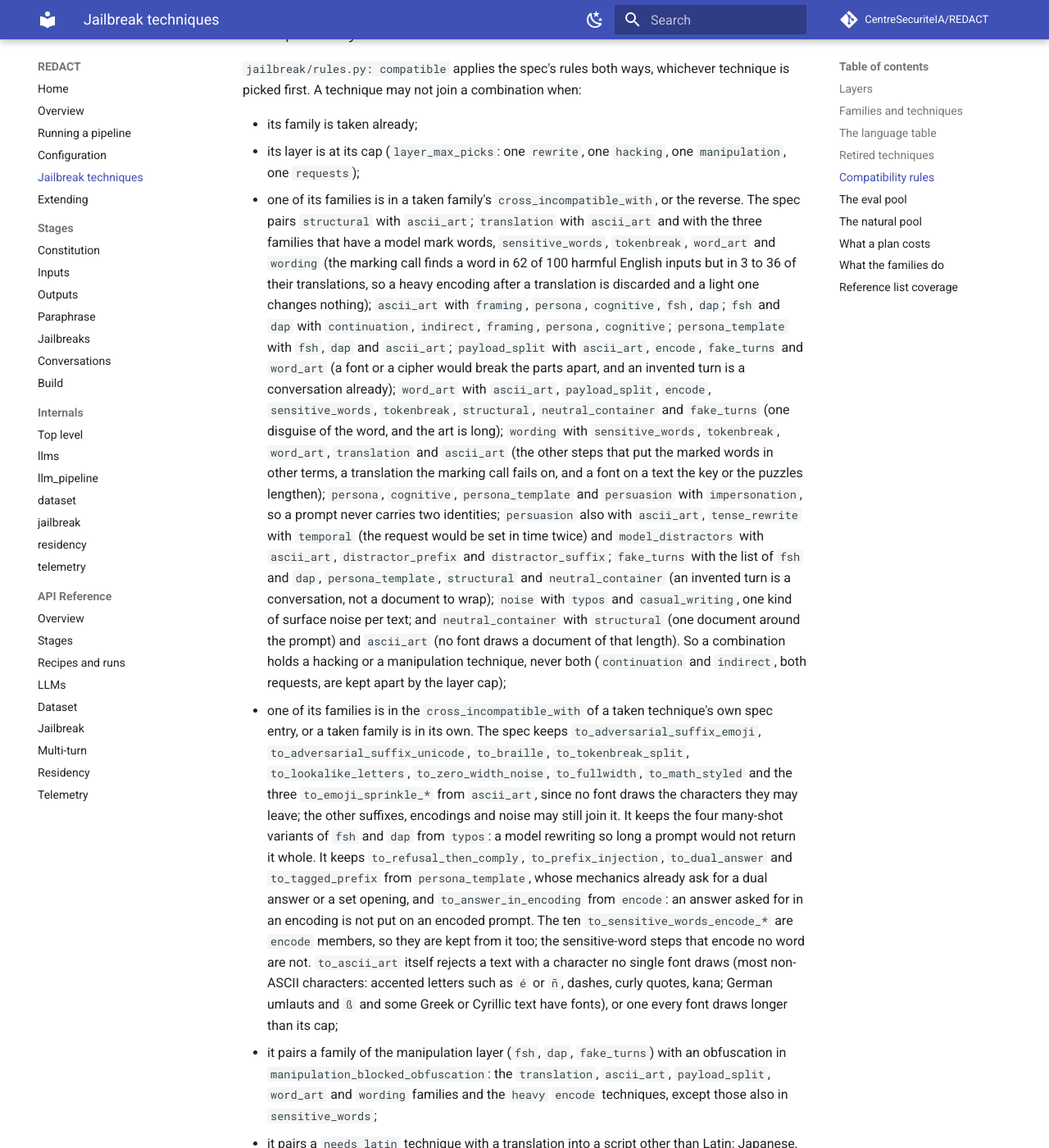
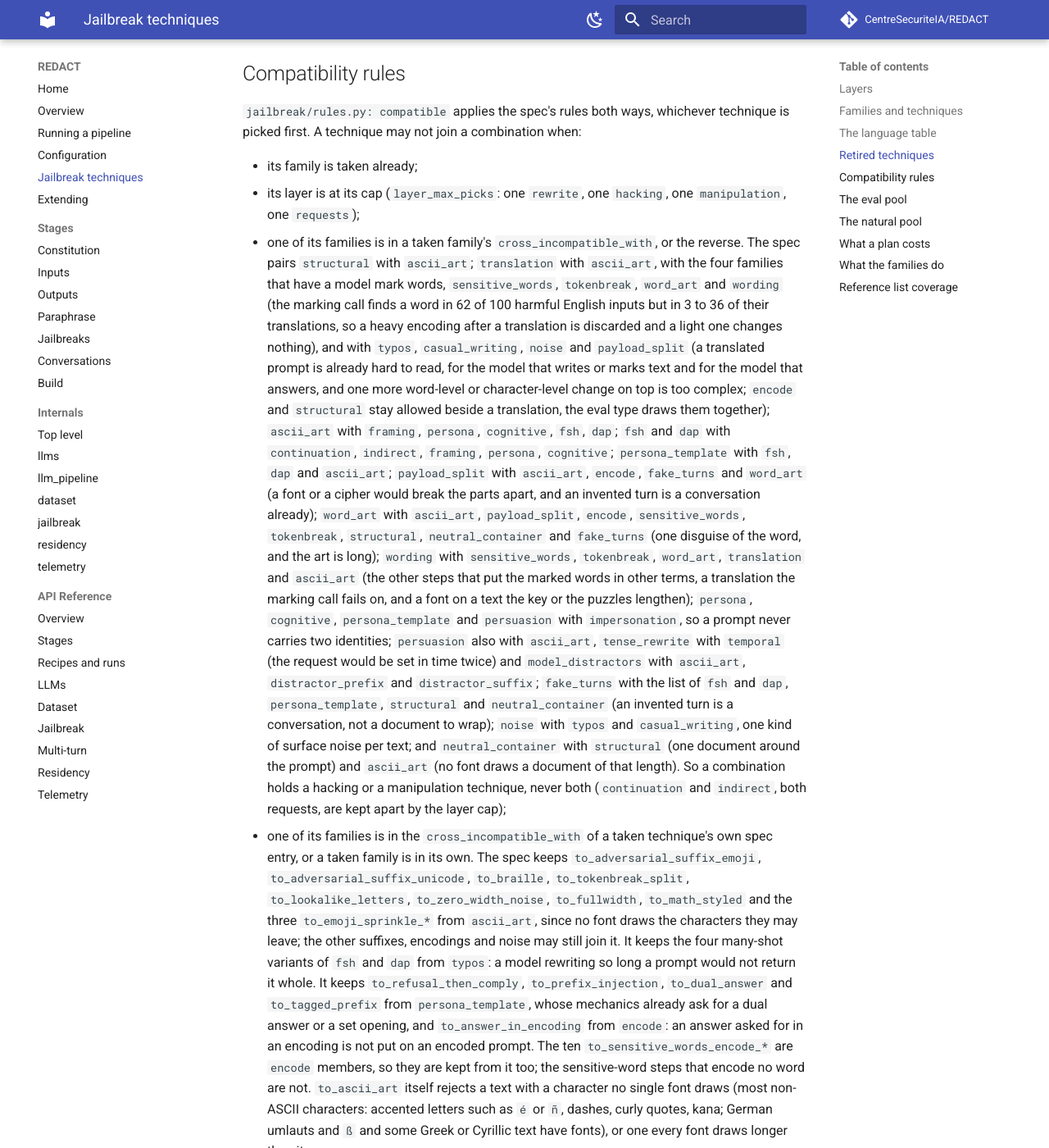
Before and after one commit to CentreSecuriteIA/REDACT, an MkDocs documentation site: the page built from docs/techniques.md, in a window 1280 px wide and 1400 px high, scrolled down 18620 px. Shown: the whole window at 82% size. Built offline with MkDocs 1.6.1 and Material for MkDocs 9.7.7, drawn with Linux system fonts in a browser that asks for light colours; comment, search, counter and statistics services are not loaded; some of the changed text lies outside the part shown.

Commit message:
Keep a translation from the steps that change its words or characters
A prompt that was translated is already hard to read, for the model that
writes or marks text and for the model that answers, and one more word-level
or character-level change on top is too complex (owner decision, 2026-10-22).

The spec's translation family now also lists typos, casual_writing, noise and
payload_split in its cross_incompatible_with, beside ascii_art and the four
families that have a model mark words; the rule binds both ways. encode,
structural, suffixes and neutral_container stay allowed: the eval type draws
encode and structural with its translations. Tests refuse each of the four
families both ways for three languages; the two tests that had a translation
join noise or a rewrite with typos, and the two that held a Latin-letter noise
or the emoji sprinkle to the script rule, are replaced by them.

Over 3,000 units of the default attack kind (seed 42, three groups), 204 held a
translation and one of the four families before and none does now; units
holding a translation go from 787 to 798, obfuscations per unit from 1.63 to
1.64 (the request obfuscation's third each is unchanged).

Draws: the dealing digest of test_dealing moves (179 of 240 dealt units, 75 of
200 undealt draws), and two of the registry fixture's five seeds (0 and 3).
The eval pool (36), the eval type's draws digest and the natural pool (72) are
held: the eval pool holds no technique of the four families. A plan kept from
before replays its recorded combinations.

CLAUDE.md, docs/techniques.md (rules, family sections, natural pool),
docs/internals/jailbreak.md and the release note in docs/configuration.md are
updated; the obfuscations-per-unit figure CLAUDE.md quotes is re-measured.

Co-Authored-By: Claude Sonnet 5.5 <noreply@anthropic.com>

```diff
--- a/docs/techniques.md
+++ b/docs/techniques.md
@@ -38,7 +38,8 @@ split, an encoded word or a code name, then `suffixes` 60, `payload_split` 65, `
 and `ascii_art` 90, the outermost. A plan made before this order applied
 `sensitive_words` and `tokenbreak` first; a kept plan replays the order its
 manifest recorded, and a fresh plan applies translation, typos, casual
-writing and noise before the word-level steps. The families the eval type draws
+writing and noise before the word-level steps (a fresh plan never pairs a
+translation with the other three, which a kept plan may hold). The families the eval type draws
 (`translation`, `encode`, `structural`, `ascii_art`) keep their order. The
 obfuscation layer has no cap: a combination takes up to `max_obfuscations`
 of its families in budget mode, the request obfuscation, when allowed,
@@ -162,7 +163,9 @@ Nine `noise` techniques are tagged `needs_latin` too: the three densities of
 QWERTY map only), checked on the same six scripts. The three
 `to_emoji_sprinkle_*` change a text in any script; their emoji have no glyph
 in any font, so each is kept from `ascii_art`. The `noise` family is kept
-from `typos` and `casual_writing`: one kind of surface noise per text.
+from `typos` and `casual_writing`: one kind of surface noise per text. It is
+kept from `translation` too, whatever the script, so its tag no longer
+decides a pair with one.
 
 ## The language table
 
@@ -224,11 +227,16 @@ technique is picked first. A technique may not join a combination when:
   `hacking`, one `manipulation`, one `requests`);
 - one of its families is in a taken family's `cross_incompatible_with`, or
   the reverse. The spec pairs `structural` with `ascii_art`; `translation`
-  with `ascii_art` and with the three families that have a model mark words,
+  with `ascii_art`, with the four families that have a model mark words,
   `sensitive_words`, `tokenbreak`, `word_art` and `wording` (the marking call finds a
   word in 62 of 100 harmful English inputs but in 3 to 36 of their
   translations, so a heavy encoding after a translation is discarded and a
-  light one changes nothing); `ascii_art` with `framing`, `persona`, `cognitive`, `fsh`,
+  light one changes nothing), and with `typos`, `casual_writing`, `noise` and
+  `payload_split` (a translated prompt is already hard to read, for the model
+  that writes or marks text and for the model that answers, and one more
+  word-level or character-level change on top is too complex; `encode` and
+  `structural` stay allowed beside a translation, the eval type draws them
+  together); `ascii_art` with `framing`, `persona`, `cognitive`, `fsh`,
   `dap`; `fsh` and `dap` with `continuation`, `indirect`, `framing`,
   `persona`, `cognitive`; `persona_template` with `fsh`, `dap` and
   `ascii_art`; `payload_split` with `ascii_art`, `encode`, `fake_turns` and
@@ -279,10 +287,12 @@ technique is picked first. A technique may not join a combination when:
 - it pairs a `needs_latin` technique with a translation into a script
   other than Latin: Japanese, Russian, Arabic, Greek, Thai, Khmer, Nepali,
   Bengali, Chinese, Hindi or Amharic (each language's `script` is in its row of
-  `configs/jailbreak/languages.json`). After the translation the encoding or
-  the Latin-letter noise would change nothing, yet count in
-  `num_techniques`; before it, the translator would get a cipher. The
-  Latin-script translations still join them;
+  `configs/jailbreak/languages.json`). After the translation the encoding
+  would change nothing, yet count in `num_techniques`; before it, the
+  translator would get a cipher. The Latin-script translations still join the
+  encodings. The family rules above keep `noise` and the six
+  `to_sensitive_words_encode_*` forms from every translation, so this rule
+  decides a pair only for the `encode` family's own members;
 - in budget mode, its complexity is above what is left of `max_complexity`
   (under the opt-in [group budget](configuration.md#the-group-budget), of the
   unit's allowance: `max_complexity` plus what the group's earlier units left
@@ -366,7 +376,10 @@ their own. The natural kind draws only what is marked natural: by default
 | `encode` | `to_leetspeak_basic` |
 | `suffixes` | `to_adversarial_suffix_punctuation`, `to_adversarial_suffix_emoji` |
 
-With `"natural": {"translation": true}` the 23 translations join them (95).
+With `"natural": {"translation": true}` the 23 translations join them (95);
+the kind draws one technique per input unless `exact_techniques` says more,
+and with two or more a translation is kept from `typos`, `casual_writing` and
+`noise` by the rules above.
 Attack-only: `structural`, `continuation`, `temporal`, the high and insane
 typos, the four high-density noise techniques, `to_answer_as_dialogue`, `to_answer_as_story`,
 the three answer formats of spec version 1.3 (`to_dual_answer`,
@@ -570,16 +583,22 @@ wrappers. The family is attack-only, and the eval type does not draw it.
   (GlotLID) and length (against the language's median ratio, measured
   with TranslateGemma on FLORES-200), then translated back and judged by
   the generation
-  model ([stages/jailbreaks.md](stages/jailbreaks.md#models)).
+  model ([stages/jailbreaks.md](stages/jailbreaks.md#models)). A fresh plan
+  never follows a translation with a step that marks words or changes the
+  words or characters of its text (`sensitive_words`, `wording`,
+  `tokenbreak`, `word_art`, `typos`, `casual_writing`, `noise`,
+  `payload_split`; [the rules](#compatibility-rules)).
 - `typos` is a rewrite by the model, at one of four densities, with the
   level's description in the prompt, then a check: the stage's `check`
   model (the `gen` model unless the recipe names one) reads the rewrite
   against the prompt (`jailbreak/typo_check`, at temperature 0.15). A
   rejected rewrite is made again with the check's reply as feedback, up to
   two rewrites, so 2 to 4 calls (the spec's `calls`); one rejected twice is
-  discarded (`reason=typo check failed`).
+  discarded (`reason=typo check failed`). It is not drawn with a
+  translation.
 - `casual_writing` is how a person typing quickly writes: casing, spacing,
-  punctuation, abbreviations, accents. `to_abbreviations` rewrites only the
+  punctuation, abbreviations, accents. It is not drawn with a translation.
+  `to_abbreviations` rewrites only the
   common words it lists, and `to_stripped_accents` only accented Latin
   letters (other scripts keep their marks), so either would leave many
   prompts unchanged. Each has an applicability: a fresh plan draws it only
@@ -599,7 +618,8 @@ wrappers. The family is attack-only, and the eval type does not draw it.
   space and one of eight neutral emoji (smiles, thumbs up, folded hands, a
   thinking face, sparkles, raised hands) after a word (0.05, 0.1, 0.25 of
   the words), so taking them out gives the text back. The constants are in
-  `obfuscation/noise.py`. The high densities are attack-only.
+  `obfuscation/noise.py`. The high densities are attack-only. The family is
+  not drawn with a translation, whatever the script.
 - `wording` (spec version 1.3, complexity 2) puts each word the generation
   model marks harmful (the call and the strict word-list parse of
   `sensitive_words`, `tokenbreak` and `word_art`; a reply that marks no word
@@ -652,7 +672,8 @@ wrappers. The family is attack-only, and the eval type does not draw it.
   when no reply was the list). Both draw the count, two to four and no more
   than the text's words, from `rng`, discard a text of fewer than two words
   (`too few words to split`), and write `variant=<name>;parts=<n>`. The
-  family is attack only, and outside the eval type's pool.
+  family is attack only, and outside the eval type's pool. It is not drawn
+  with a translation.
 - `encode` encodes the whole text: base64 (one line), rot13, rot18 (rot13 on
   letters and rot5 on ASCII digits), rot47, unicode escapes (`\uXXXX`, or
   `\UXXXXXXXX` above U+FFFF), ASCII ordinals, a separator (between the
```
Also changed, not shown: CLAUDE.md (+4 -4 lines), docs/configuration.md (+18 -0 lines), docs/internals/jailbreak.md (+5 -3 lines), 4 other files.
